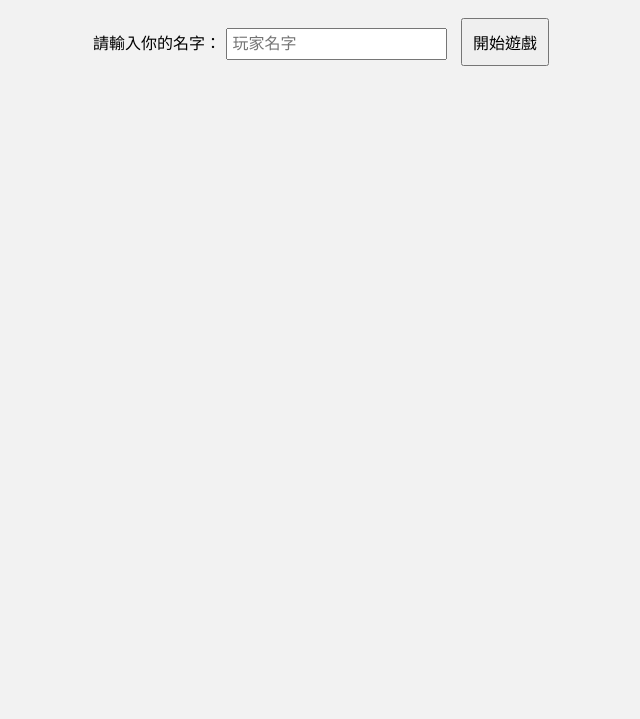
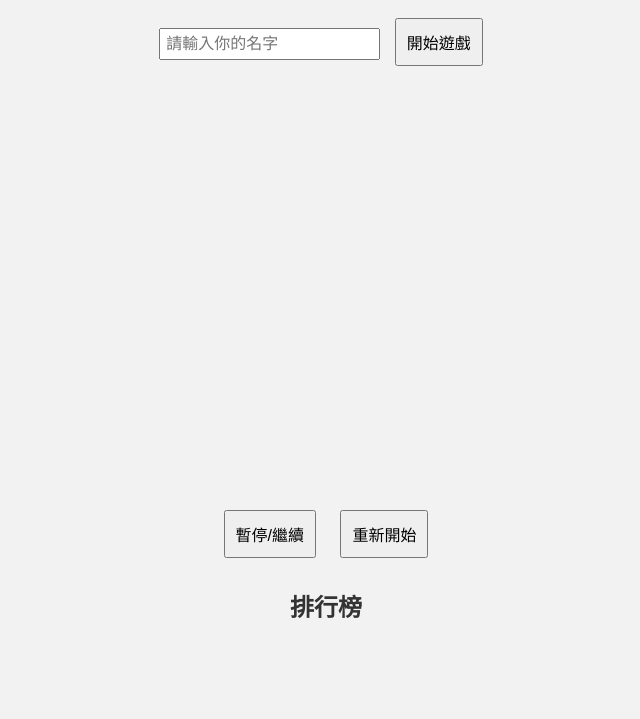
Before and after one commit to BrianKen16/game, a plain HTML site: page index.html in a window 1280 px wide. Shown: the part 81-800 px from the top of the page, without its empty margins (314-954 px from the left). Drawn offline with Linux system fonts and the light colour scheme.

Commit message:
Update index.html

```diff
--- a/index.html
+++ b/index.html
@@ -1,28 +1,28 @@
 <!DOCTYPE html>
-<html lang="zh-Hant">
+<html lang="zh-TW">
 <head>
   <meta charset="UTF-8">
-  <meta name="viewport" content="width=device-width, initial-scale=1.0">
-  <title>貪吃蛇遊戲</title>
+  <title>貪吃蛇遊戲 - 特殊事件版</title>
   <link rel="stylesheet" href="style.css">
 </head>
 <body>
   <div id="start-screen">
-    <h1>歡迎來到貪吃蛇遊戲！</h1>
-    <label for="player-name">請輸入你的名字：</label>
-    <input type="text" id="player-name" placeholder="玩家名字">
+    <h1>貪吃蛇遊戲</h1>
+    <input type="text" id="player-name" placeholder="請輸入你的名字">
     <button id="start-btn">開始遊戲</button>
   </div>
 
-  <div id="game-container" style="display: none;">
-    <canvas id="game" width="400" height="400"></canvas>
-    <div>
-      <button id="pause-btn">暫停</button>
+  <div id="game-container" class="hidden">
+    <canvas id="gameCanvas" width="400" height="400"></canvas>
+    <div id="controls">
+      <button id="pause-btn">暫停/繼續</button>
       <button id="restart-btn">重新開始</button>
     </div>
-    <h2 id="score-display"></h2>
-    <h3>排行榜</h3>
-    <ul id="ranking"></ul>
+    <div id="event-message"></div>
+    <div id="leaderboard">
+      <h2>排行榜</h2>
+      <ul id="leaderboard-list"></ul>
+    </div>
   </div>
 
   <script src="script.js"></script>
```
